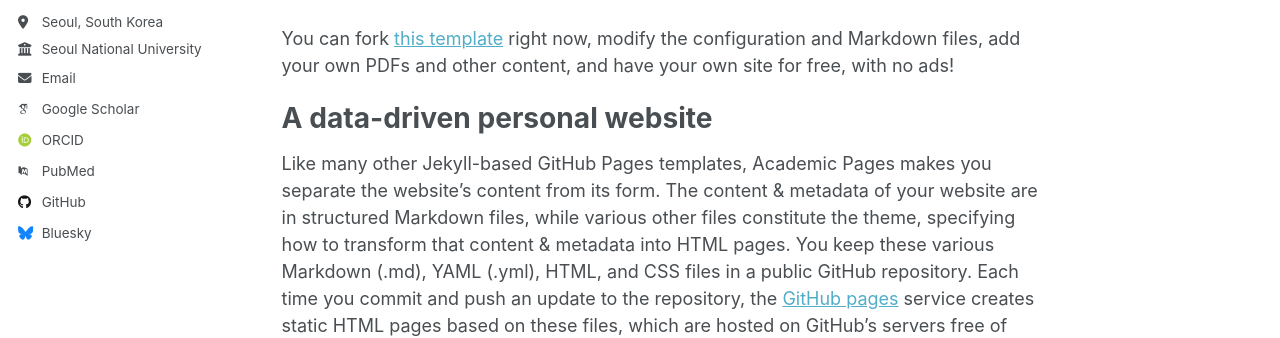
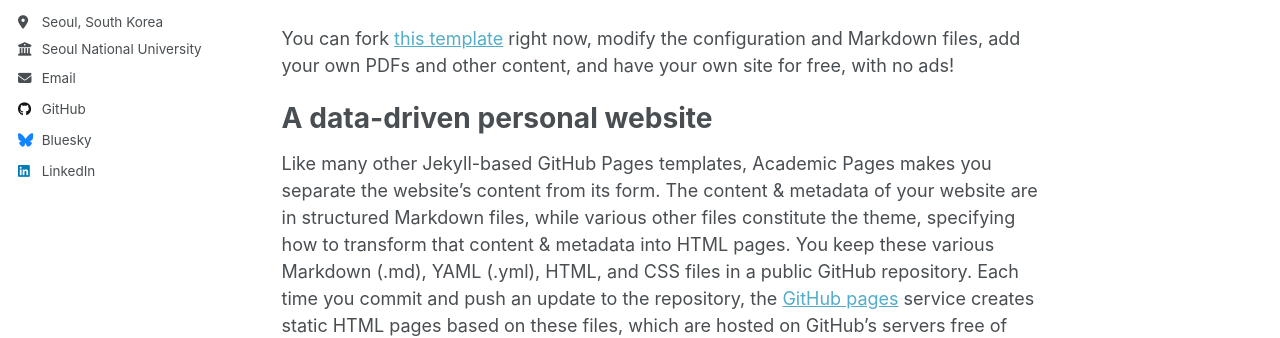
Before and after one commit to jihography/jihography.github.io, a Jekyll site: the page built from _pages/about.md, in a window 1280 px wide. Shown: the part 384-722 px from the top of the page. Built offline with Jekyll 4.4.1, drawn with Linux system fonts in a browser that asks for light colours; some web fonts are replaced; a script that is not in the unit is left out.

Commit message:
Update _config.yml

```diff
--- a/_config.yml
+++ b/_config.yml
@@ -34,12 +34,12 @@
   # Academic websites
   academia         : # URL
   arxiv            : # URL - Update with the correct link to your profile
-  googlescholar    : "https://scholar.google.com/citations?user=PS_CX0AAAAAJ"
+  googlescholar    : # "https://scholar.google.com/citations?user=PS_CX0AAAAAJ"
   inspire-hep      : # URL
   impactstory      : # URL
-  orcid            : "http://orcid.org/yourorcidurl"
+  orcid            : # "http://orcid.org/yourorcidurl"
   semantic         : # URL
-  pubmed           : "https://www.ncbi.nlm.nih.gov/pubmed/?term=john+snow"
+  pubmed           : # "https://www.ncbi.nlm.nih.gov/pubmed/?term=john+snow"
   researchgate     : # URL
   scopus           : # URL
 
@@ -53,7 +53,7 @@
 
   # Social media
   artstation       : # Username
-  bluesky          : "bsky.app" # Replace this with you Bluesky username
+  bluesky          : "23218kjh.bsky.social" # Replace this with you Bluesky username
   facebook         : # Username
   flickr           : # Username
   foursquare       : # Username
@@ -62,7 +62,7 @@
   keybase          : # Username
   instagram        : # Username
   lastfm           : # Username
-  linkedin         : # Username
+  linkedin         : "23218kjh"
   mastodon         : # URL
   medium           : # URL
   pinterest        : # Username
```
